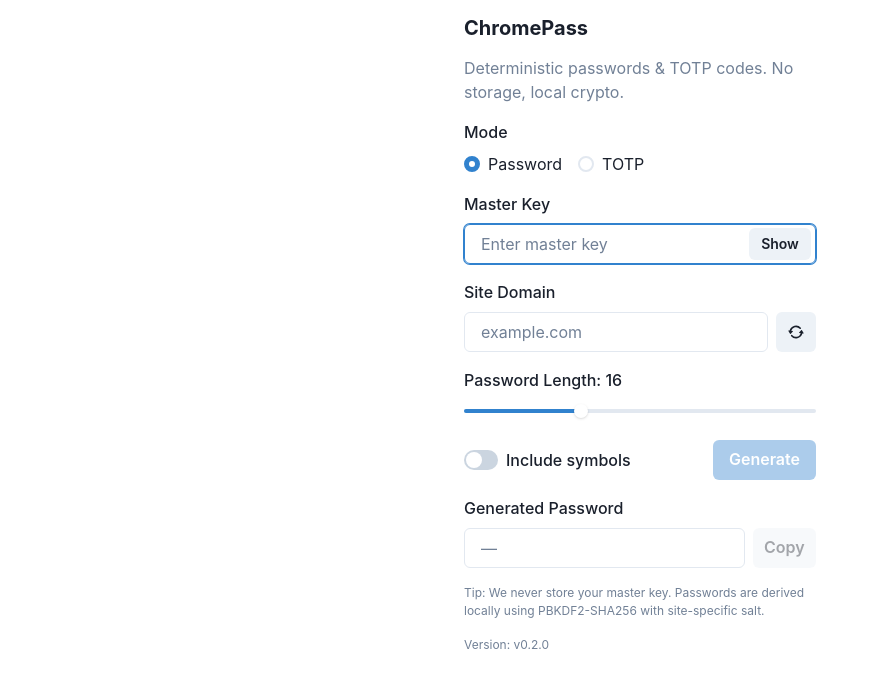
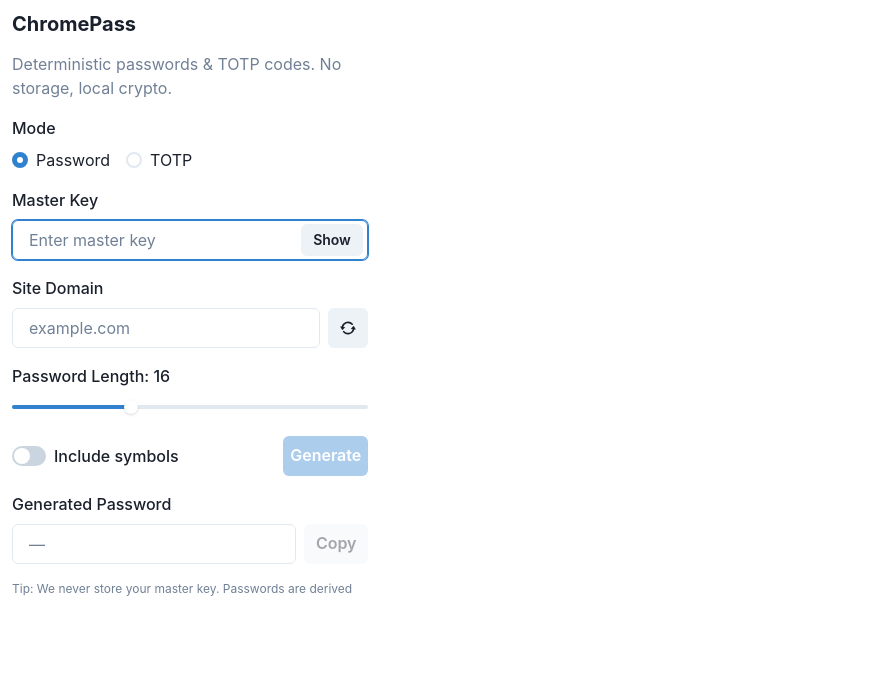
Before and after one commit to makarandp0/surya, a React (Vite) app: page / in a window 1280 px wide. Shown: the top 688 px of the page, without its empty margins (0-869 px from the left). Built offline with nearby package versions, Linux system fonts and the light colour scheme; no server answers.

Commit message:
better render as chrome extension

```diff
--- a/index.html
+++ b/index.html
@@ -4,6 +4,7 @@
     <meta charset="UTF-8" />
     <meta name="viewport" content="width=device-width, initial-scale=1.0" />
     <title>Surya</title>
+    <link rel="stylesheet" href="/src/popup.css" />
   </head>
   <body>
     <div id="root"></div>
--- a/src/App.tsx
+++ b/src/App.tsx
@@ -146,7 +146,12 @@
   }
 
   return (
-    <Container maxW="sm" p={4}>
+    <Container
+      maxW={isChromeExtensionEnv() ? 'none' : 'sm'}
+      w={isChromeExtensionEnv() ? '100%' : 'auto'}
+      p={4}
+      className={isChromeExtensionEnv() ? 'popup-container' : ''}
+    >
       <Stack spacing={4}>
         <Heading size="md">ChromePass</Heading>
         <Text color="gray.500">
--- a/src/main.tsx
+++ b/src/main.tsx
@@ -8,6 +8,18 @@
   useSystemColorMode: true,
 });
 
+// Add a class to body if running as Chrome extension
+function isChromeExtensionEnv(): boolean {
+  return (
+    typeof chrome !== 'undefined' &&
+    !!(chrome as typeof chrome & { tabs?: unknown }).tabs
+  );
+}
+
+if (isChromeExtensionEnv()) {
+  document.body.classList.add('chrome-extension');
+}
+
 const container = document.getElementById('root') as HTMLElement;
 const root = createRoot(container);
 root.render(
--- /dev/null
+++ b/src/popup.css
@@ -0,0 +1,72 @@
+/* Chrome Extension Popup Styles */
+html,
+body {
+  margin: 0;
+  padding: 0;
+  min-width: 380px;
+  max-width: 400px;
+  min-height: 500px;
+  max-height: 600px;
+  box-sizing: border-box;
+  overflow-x: hidden;
+}
+
+#root {
+  margin: 0;
+  padding: 0;
+  box-sizing: border-box;
+  width: 100%;
+  min-width: 380px;
+}
+
+/* Ensure the popup has a proper width when running as Chrome extension */
+body.chrome-extension {
+  width: 380px;
+  min-width: 380px;
+  max-width: 400px;
+}
+
+/* Override any default browser styles that might interfere */
+* {
+  box-sizing: border-box;
+}
+
+/* Ensure Chakra UI components work well in the popup */
+.chakra-container {
+  max-width: none !important;
+  width: 100% !important;
+  padding: 16px !important;
+  margin: 0 !important;
+}
+
+/* Ensure proper spacing for the extension popup */
+.popup-container {
+  padding: 12px !important;
+  width: 100% !important;
+  max-width: none !important;
+  margin: 0 !important;
+}
+
+/* Ensure inputs and form elements fit properly */
+.popup-container .chakra-input {
+  min-width: 0;
+}
+
+.popup-container .chakra-stack {
+  width: 100%;
+}
+
+.popup-container .chakra-form-control {
+  width: 100%;
+}
+
+/* Ensure buttons and interactive elements are properly sized */
+.popup-container .chakra-button {
+  white-space: nowrap;
+}
+
+/* Prevent horizontal scrolling */
+body,
+#root {
+  overflow-x: hidden;
+}
```
Also changed, not shown: public/manifest.json.
